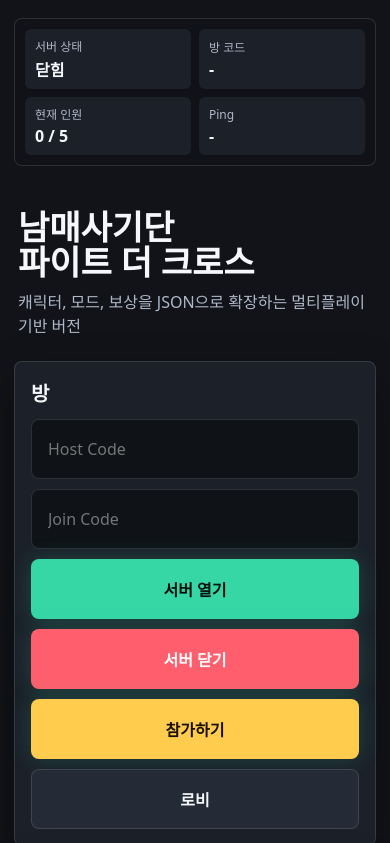
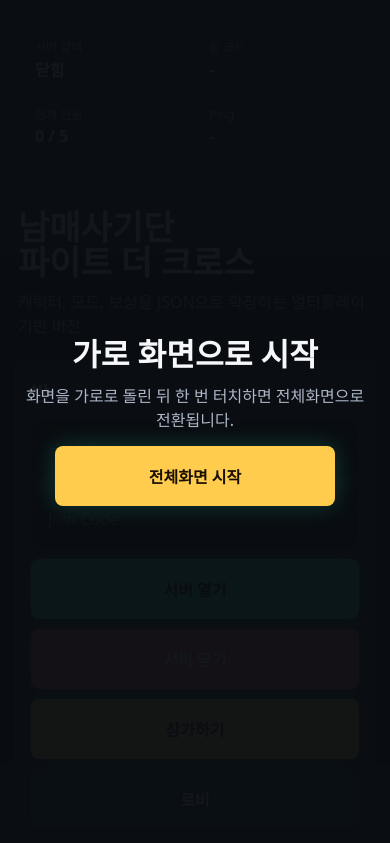
Before and after one commit to cafmgca8-dev/fight-the-cross, a website with bundled scripts: page client/index.html in a window 390 px wide. Shown: the top 843 px of the page. Built offline with nearby package versions, Linux system fonts and the light colour scheme; files whose address does not match are found by name.

Commit message:
Add fullscreen landscape entry flow

```diff
--- a/client/main.js
+++ b/client/main.js
@@ -1,4 +1,8 @@
 import { GameManager } from './game/GameManager.js';
+import { ViewportManager } from './ui/ViewportManager.js';
+
+const viewport = new ViewportManager();
+viewport.install();
 
 const app = new GameManager(document.querySelector('#app'));
 app.boot();
--- a/client/style.css
+++ b/client/style.css
@@ -395,3 +395,40 @@ body:has(.game-screen) .app-shell {
   bottom: max(20px, env(safe-area-inset-bottom));
   z-index: 7;
 }
+
+
+.viewport-gate {
+  display: none;
+  position: fixed;
+  inset: 0;
+  z-index: 1000;
+  place-items: center;
+  padding: max(18px, env(safe-area-inset-top)) max(18px, env(safe-area-inset-right)) max(18px, env(safe-area-inset-bottom)) max(18px, env(safe-area-inset-left));
+  background: rgba(10, 14, 18, .96);
+  text-align: center;
+}
+
+.viewport-gate.visible {
+  display: grid;
+}
+
+.viewport-gate div {
+  width: min(420px, 100%);
+  display: grid;
+  gap: 14px;
+  justify-items: center;
+}
+
+.viewport-gate strong {
+  font-size: clamp(26px, 8vw, 42px);
+  line-height: 1.05;
+}
+
+.viewport-gate span {
+  color: var(--muted);
+  line-height: 1.5;
+}
+
+.viewport-gate .btn {
+  width: min(280px, 100%);
+}
--- /dev/null
+++ b/client/ui/ViewportManager.js
@@ -0,0 +1,63 @@
+export class ViewportManager {
+  constructor() {
+    this.activated = false;
+    this.overlay = null;
+    this.boundActivate = () => this.activate();
+    this.boundUpdate = () => this.updateOverlay();
+  }
+
+  install() {
+    this.createOverlay();
+    this.updateOverlay();
+    this.activate();
+    window.addEventListener('resize', this.boundUpdate);
+    window.addEventListener('orientationchange', this.boundUpdate);
+    document.addEventListener('pointerdown', this.boundActivate, { once: true });
+    document.addEventListener('keydown', this.boundActivate, { once: true });
+  }
+
+  async activate() {
+    this.activated = true;
+    document.body.classList.add('viewport-activated');
+    await this.enterFullscreen();
+    await this.lockLandscape();
+    this.updateOverlay();
+  }
+
+  async enterFullscreen() {
+    try {
+      if (document.fullscreenEnabled && !document.fullscreenElement) {
+        await document.documentElement.requestFullscreen();
+      }
+    } catch {}
+  }
+
+  async lockLandscape() {
+    try {
+      await screen.orientation?.lock?.('landscape');
+    } catch {}
+  }
+
+  createOverlay() {
+    if (this.overlay) return;
+    this.overlay = document.createElement('section');
+    this.overlay.className = 'viewport-gate';
+    this.overlay.innerHTML =
+      '<div>' +
+      '<strong>가로 화면으로 시작</strong>' +
+      '<span>화면을 가로로 돌린 뒤 한 번 터치하면 전체화면으로 전환됩니다.</span>' +
+      '<button class="btn warning" type="button">전체화면 시작</button>' +
+      '</div>';
+    this.overlay.querySelector('button').addEventListener('click', this.boundActivate);
+    document.body.appendChild(this.overlay);
+  }
+
+  updateOverlay() {
+    if (!this.overlay) return;
+    const isSmallScreen = window.matchMedia('(max-width: 900px)').matches;
+    const isPortrait = window.matchMedia('(orientation: portrait)').matches;
+    const needsGesture = !this.activated && isSmallScreen;
+    const needsRotation = isSmallScreen && isPortrait;
+    this.overlay.classList.toggle('visible', needsGesture || needsRotation);
+  }
+}
```
